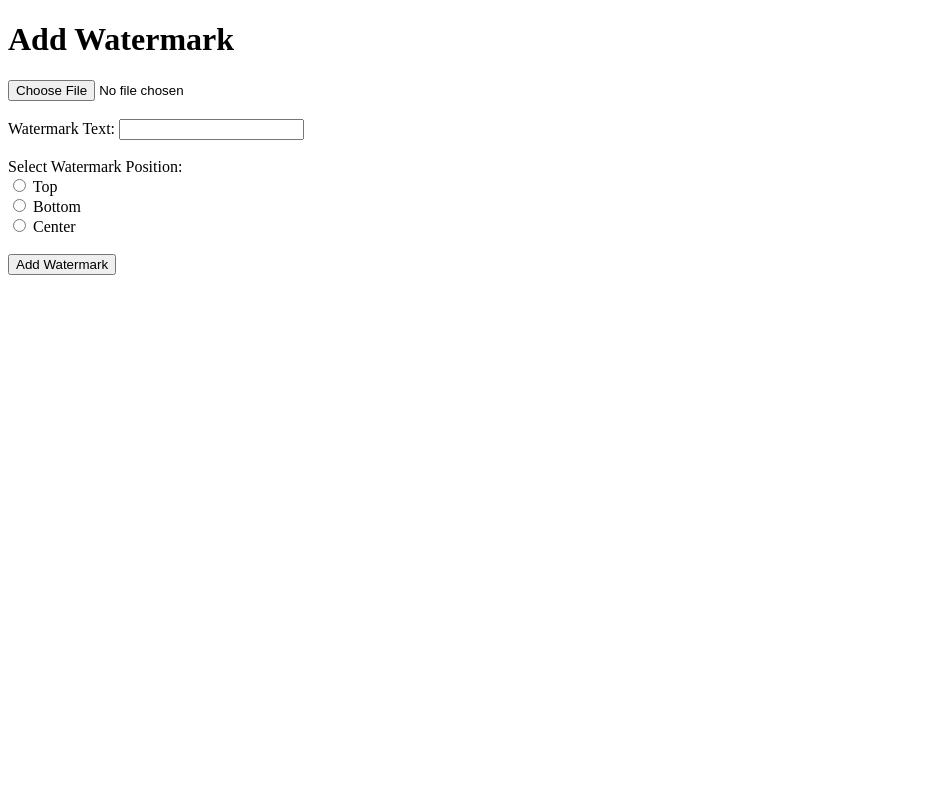
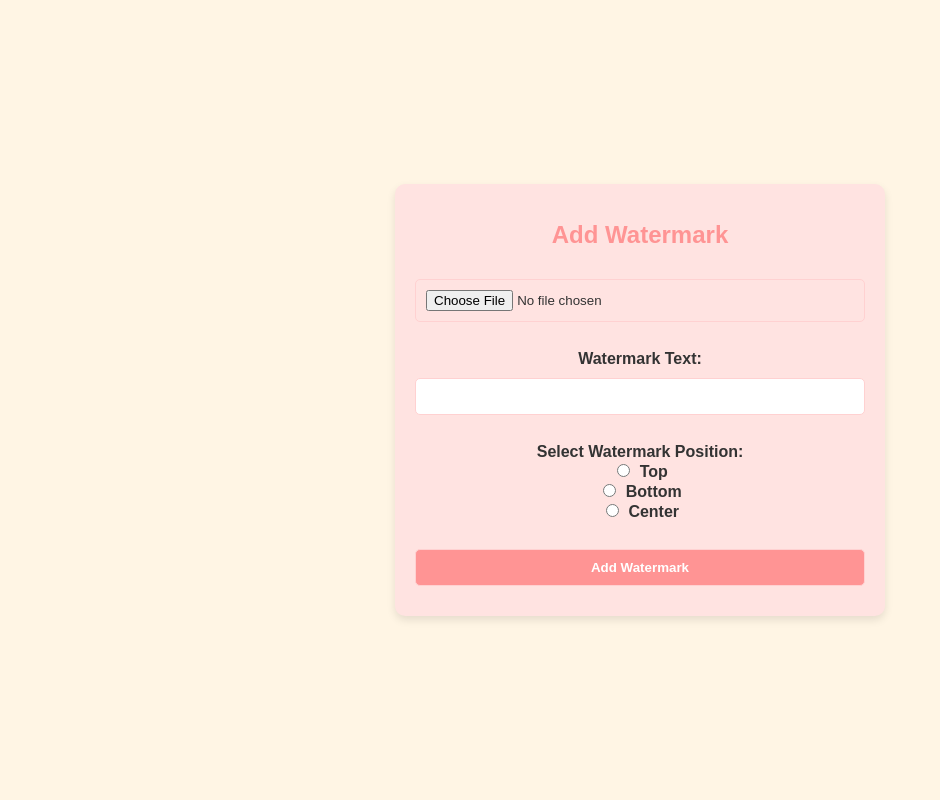
Before and after one commit to MiaoWa23/ProjectSecurity, a Flask app: page / in a window 1280 px wide. Shown: the whole page, without its empty margins (0-940 px from the left). Run offline with Flask 3, Linux system fonts and the light colour scheme.

Commit message:
css of addWatermark page

```diff
--- a/app.py
+++ b/app.py
@@ -63,10 +63,10 @@ def upload_image():
             draw = ImageDraw.Draw(txt_layer)
             width, height = image.size
 
-            # คำนวณขนาดฟอนต์
-            font_size = int(width * 0.10)  # เริ่มต้นที่ 10% ของความกว้างของภาพ
+            # คำนวณขนาดฟอนต์ใหม่
+            font_size = int(width * 0.10)  # ลดขนาดฟอนต์จาก 10% ของความกว้างเป็น 7%
             try:
-                font = ImageFont.truetype("/System/Library/Fonts/Supplemental/Arial Black.ttf", font_size)
+                font = ImageFont.truetype("/System/Library/Fonts/Supplemental/Arial.ttf", font_size)
             except IOError:
                 font = ImageFont.load_default()
 
@@ -79,19 +79,20 @@ def upload_image():
             text_width = bbox[2] - bbox[0]
             text_height = bbox[3] - bbox[1]
 
-            # ตั้งค่าตำแหน่งของลายน้ำ
+            # ตั้งค่าตำแหน่งของลายน้ำพร้อมเว้นระยะขอบ
+            margin = 20  # เว้นระยะขอบ 20 พิกเซล
             if position == 'top':
-                y = 10
+                y = margin
                 if align == 'left':
-                    x = 10
+                    x = margin
                 else:
-                    x = width - text_width - 10
+                    x = width - text_width - margin
             elif position == 'bottom':
-                y = height - text_height - 10
+                y = height - text_height - margin
                 if align == 'left':
-                    x = 10
+                    x = margin
                 else:
-                    x = width - text_width - 10
+                    x = width - text_width - margin
             elif position == 'center':
                 x = (width - text_width) // 2
                 y = (height - text_height) // 2
@@ -118,5 +119,6 @@ def upload_image():
     return render_template('index.html', filename=filename)
 
 
+
 if __name__ == '__main__':
     app.run(debug=True)
--- a/static/styles.css
+++ b/static/styles.css
@@ -0,0 +1,92 @@
+/* ใช้สีพาสเทลโทนอบอุ่นจากภาพ */
+body {
+    background-color: #FFF5E4;
+    font-family: 'Arial', sans-serif;
+    color: #333;
+    margin: 0;
+    padding: 0;
+    display: flex;
+    justify-content: center;
+    align-items: center;
+    height: 100vh;
+}
+
+.container {
+    background-color: #FFE3E1;
+    padding: 20px;
+    border-radius: 10px;
+    box-shadow: 0px 4px 8px rgba(0, 0, 0, 0.1);
+    text-align: center;
+    width: 450px;
+}
+
+h1 {
+    font-size: 24px;
+    color: #FF9494;
+}
+
+.error-message {
+    color: red;
+    font-size: 14px;
+}
+
+.form-section {
+    margin-top: 20px;
+}
+
+label {
+    font-weight: bold;
+    color: #333;
+}
+
+input[type="file"],
+input[type="text"],
+input[type="submit"] {
+    padding: 10px;
+    margin: 10px 0;
+    width: 100%;
+    border: 1px solid #FFD1D1;
+    border-radius: 5px;
+    box-sizing: border-box; /* ทำให้ padding และ border รวมอยู่ในขนาด */
+}
+
+
+
+input[type="radio"] {
+    margin-right: 5px;
+}
+
+.submit-btn {
+    background-color: #FF9494;
+    color: white;
+    border: none;
+    border-radius: 5px;
+    cursor: pointer;
+    font-weight: bold;
+    width: 100%;  /* ปรับขนาดปุ่มให้กว้างเต็ม */
+    box-sizing: border-box;
+}
+
+.submit-btn:hover {
+    background-color: #FFD1D1;
+}
+
+.download-btn {
+    background-color: #FF9494;
+    color: white;
+    border: none;
+    border-radius: 5px;
+    padding: 10px 20px;
+    cursor: pointer;
+    font-weight: bold;
+}
+
+.download-btn:hover {
+    background-color: #FFD1D1;
+}
+
+img {
+    border: 2px solid #FFD1D1;
+    border-radius: 10px;
+    margin-top: 20px;
+}
--- a/templates/index.html
+++ b/templates/index.html
@@ -4,6 +4,7 @@
     <meta charset="UTF-8">
     <meta name="viewport" content="width=device-width, initial-scale=1.0">
     <title>Add Watermark</title>
+    <link rel="stylesheet" href="{{ url_for('static', filename='styles.css') }}">
     <script>
         function updateAlignmentOptions() {
             var position = document.querySelector('input[name="position"]:checked') ? document.querySelector('input[name="position"]:checked').value : null;
@@ -37,26 +38,27 @@
     </script>
 </head>
 <body>
+    <div class="container">
         <h1>Add Watermark</h1>
 
         {% with messages = get_flashed_messages() %}
           {% if messages %}
             <ul>
               {% for message in messages %}
-            <li style="color: red;">{{ message }}</li>
+                <li class="error-message">{{ message }}</li>
               {% endfor %}
             </ul>
           {% endif %}
         {% endwith %}
 
-    <form id="watermark-form" method="POST" enctype="multipart/form-data">
+        <form id="watermark-form" method="POST" enctype="multipart/form-data" class="form-section">
             <input type="file" name="file" required><br><br>
 
             <label for="watermark_text">Watermark Text:</label>
             <input type="text" id="watermark_text" name="watermark_text" required><br><br>
 
             <label>Select Watermark Position:</label><br>
-
+            <div class="radio-group">
             <input type="radio" id="top" name="position" value="top" onclick="updateAlignmentOptions()" required>
             <label for="top">Top</label>
 
@@ -79,8 +81,8 @@
 
             <input type="radio" id="diagonal" name="position" value="diagonal" onclick="updateAlignmentOptions()" required>
             <label for="center">Center</label><br><br>
-
-        <input type="submit" value="Add Watermark">
+          </div>
+            <input type="submit" value="Add Watermark" class="submit-btn">
         </form>
 
         {% with messages = get_flashed_messages() %}
@@ -91,7 +93,7 @@
 
               <!-- ปุ่มดาวน์โหลด -->
               <a href="{{ url_for('static', filename='uploads/' + filename) }}" download="{{ filename }}">
-            <button>Download Image</button>
+                <button class="download-btn">Download Image</button>
               </a>
 
               <script>
@@ -100,6 +102,6 @@
             {% endif %}
           {% endif %}
         {% endwith %}
-
+    </div>
 </body>
 </html>
```
Also changed, not shown: 2 other files. Lines whose indentation alone changed are shown as unchanged.
